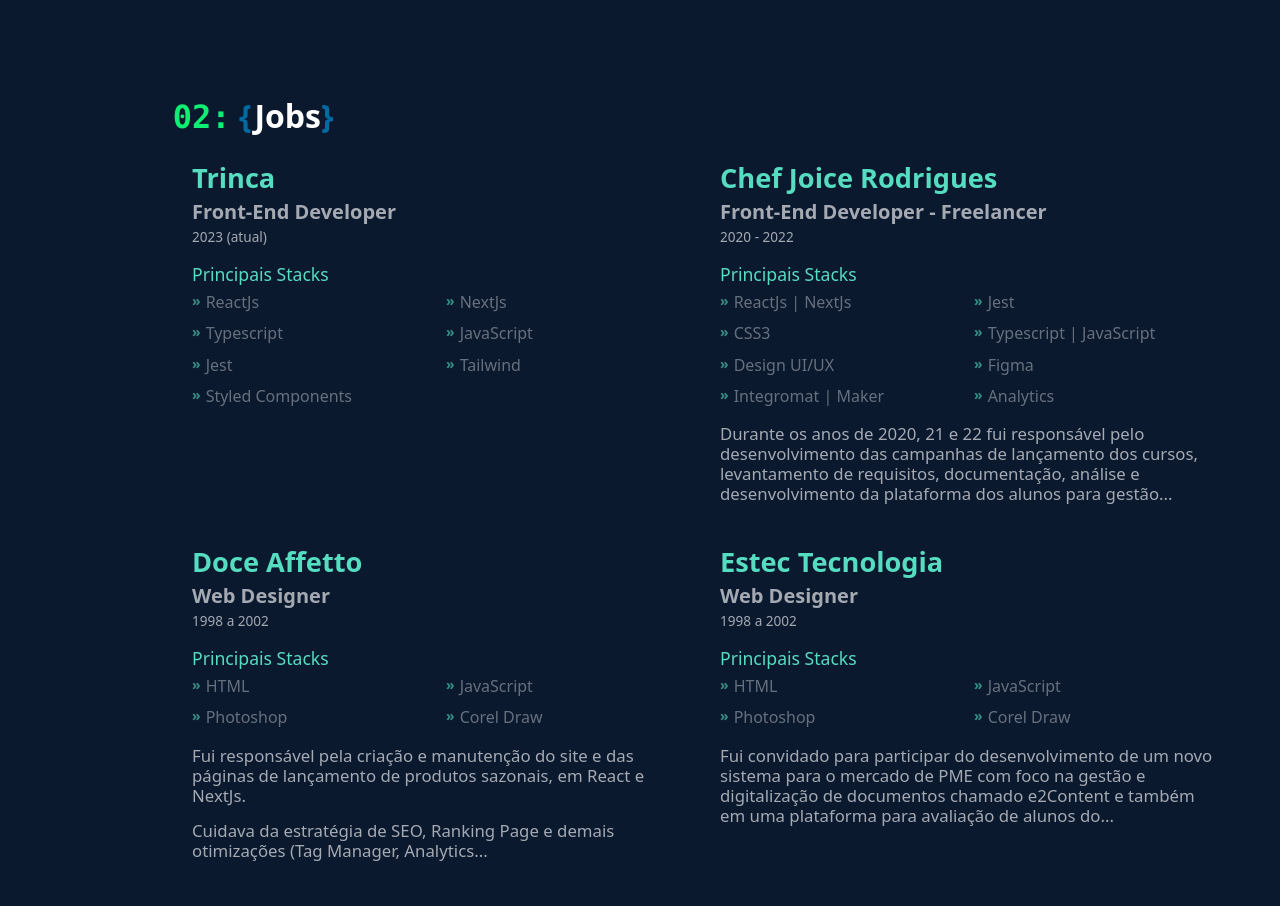
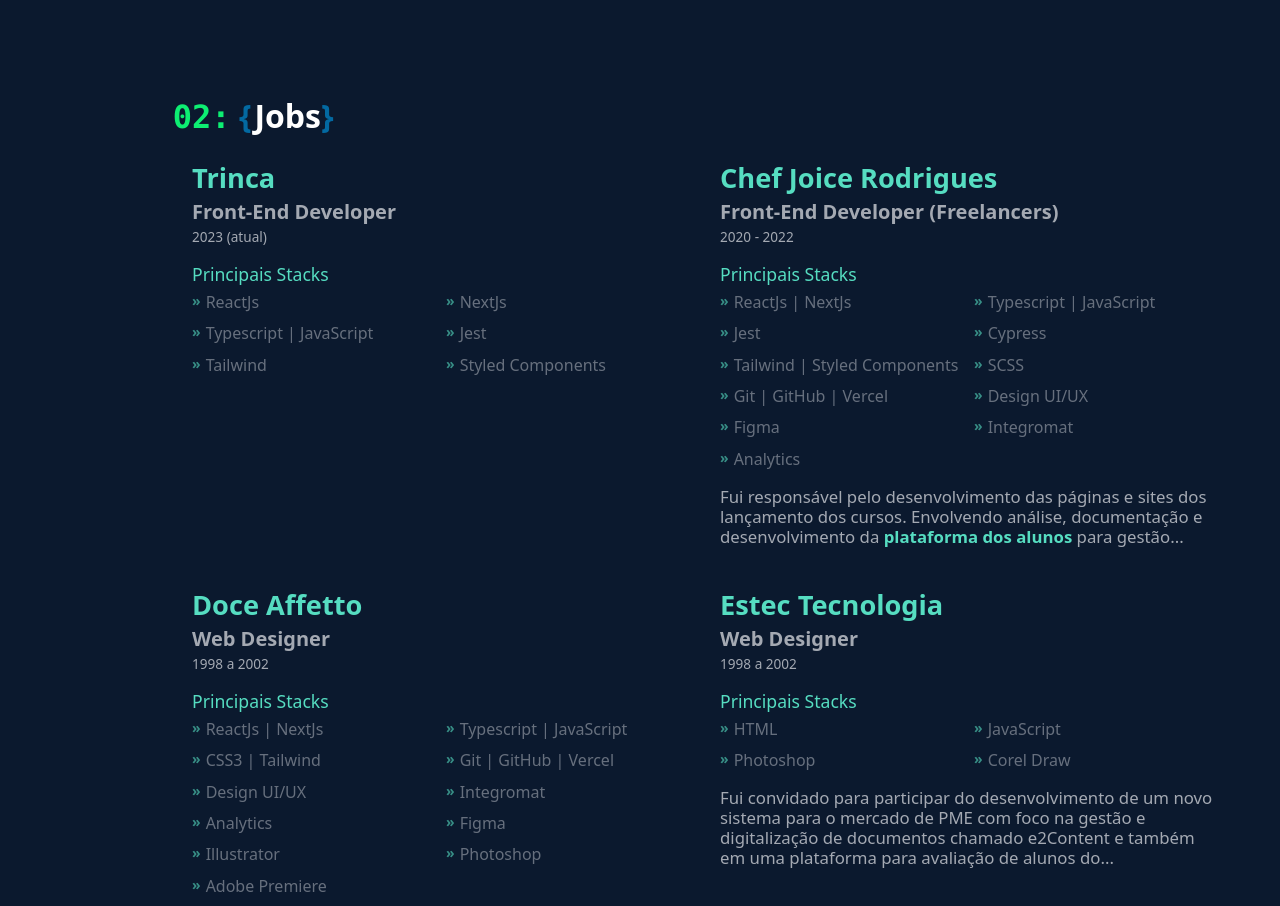
Before and after one commit to andpeicunha/portfolio-nextjs, a Next.js app: page /jobs in a window 1280 px wide. Shown: the top 906 px of the page. Built offline with nearby package versions, Linux system fonts and the light colour scheme.

Commit message:
:recycle: Job list editing

```diff
--- a/app/component/jobs.tsx
+++ b/app/component/jobs.tsx
@@ -15,7 +15,7 @@
 	descricao2?: string
 }
 
-// export function Job(props: Job) {
+//TODO: REFATORAR COMPONENTE
 export const Job = ({
 	descricao = '',
 	descricao1 = '',
--- a/app/globals.css
+++ b/app/globals.css
@@ -1,4 +1,6 @@
 @tailwind base;
+@tailwind components;
+@tailwind utilities;
 
 /* SCROLLBAR */
 /* Firefox */
@@ -23,9 +25,6 @@
   border: 1px solid var(--primary);
 }
 
-@tailwind components;
-@tailwind utilities;
-
 @layer components {
   .txt-corpo {
     @apply text-corpo text-white;
@@ -41,10 +40,6 @@
   }
   .titulo-3 {
     @apply text-titulo3 text-white tracking-normal;
-  }
-  /* usado para mudar a cor do texto e dar destaque em partes específicas */
-  span {
-    @apply text-verde-ti-vivo font-bold;
   }
   .icon-home-nav {
     @apply flex-none aspect-auto blur-[1px] opacity-60 hover:blur-none hover:opacity-90 hover:px-0 cursor-pointer;
@@ -85,15 +80,21 @@
   }
 }
 
-html {
+@layer base {
+  span {
+    @apply text-verde-ti-vivo font-bold;
+  }
+
+  body {
+   @apply bg-[#0b192e] ;
+  }
+
+  p {
+    @apply mt-1
+  }
 }
 
-body {
-  background-color: #0b192e !important;
-}
-p {
-  margin-top: 15px;
-}
+
 
 #tsparticles {
   opacity: 0.5;
--- a/app/jobs/jobsList.ts
+++ b/app/jobs/jobsList.ts
@@ -31,27 +31,42 @@
 		nomeEmpresa: 'Doce Affetto',
 		funcao: 'Web Designer',
 		periodo: '1998 a 2002',
-		habilidades: ['HTML', 'JavaScript', 'Photoshop', 'Corel Draw'],
+		habilidades: [
+			'ReactJs | NextJs',
+			'Typescript | JavaScript',
+			'CSS3 | Tailwind',
+			'Git | GitHub | Vercel',
+			'Design UI/UX',
+			'Integromat',
+			'Analytics',
+			'Figma',
+			'Illustrator',
+			'Photoshop',
+			'Adobe Premiere',
+		],
 		descricao:
-			'Fui responsável pela criação e manutenção do site e das páginas de lançamento de produtos sazonais, em React e NextJs. <p>Cuidava da estratégia de SEO, Ranking Page e demais otimizações (Tag Manager, Analytics...',
+			'Fui responsável pelo desenvolvimento e manutenção das páginas de lançamento de produtos do <span>e-commerce e lançamentos sazonais</span>, em React e NextJs. <p>Cuidava da estratégia de SEO, Ranking Page e demais otimizações (Tag Manager, Analytics...',
 	},
 	{
 		id: 5,
 		nomeEmpresa: 'Chef Joice Rodrigues',
-		funcao: 'Front-End Developer - Freelancer',
+		funcao: 'Front-End Developer (Freelancers)',
 		periodo: '2020 - 2022',
 		habilidades: [
 			'ReactJs | NextJs',
+			'Typescript | JavaScript',
 			'Jest',
-			'CSS3',
-			'Typescript | JavaScript',
+			'Cypress',
+			'Tailwind | Styled Components',
+			'SCSS',
+			'Git | GitHub | Vercel',
 			'Design UI/UX',
 			'Figma',
-			'Integromat | Maker',
+			'Integromat',
 			'Analytics',
 		],
 		descricao:
-			'Durante os anos de 2020, 21 e 22 fui responsável pelo desenvolvimento das campanhas de lançamento dos cursos, levantamento de requisitos, documentação, análise e desenvolvimento da plataforma dos alunos para gestão...',
+			'Fui responsável pelo desenvolvimento das páginas e sites dos lançamento dos cursos. Envolvendo análise, documentação e desenvolvimento da <span>plataforma dos alunos</span> para gestão...',
 	},
 	{
 		id: 6,
@@ -61,8 +76,7 @@
 		habilidades: [
 			'ReactJs',
 			'NextJs',
-			'Typescript',
-			'JavaScript',
+			'Typescript | JavaScript',
 			'Jest',
 			'Tailwind',
 			'Styled Components',
--- a/app/jobs/page.tsx
+++ b/app/jobs/page.tsx
@@ -6,7 +6,7 @@
 import TituloPaginas from '../component/tituloPage'
 
 import { JobsList } from './jobsList'
-import { reverseOrder } from '../util/inverteOrdem/page'
+import { reverseOrder } from '../util/functions/reverseOrder'
 
 function SectionPageWork() {
 	const controls = useAnimation()
```
Also changed, not shown: app/util/functions/reverseOrder.ts (renamed from app/util/inverteOrdem/page.tsx).
